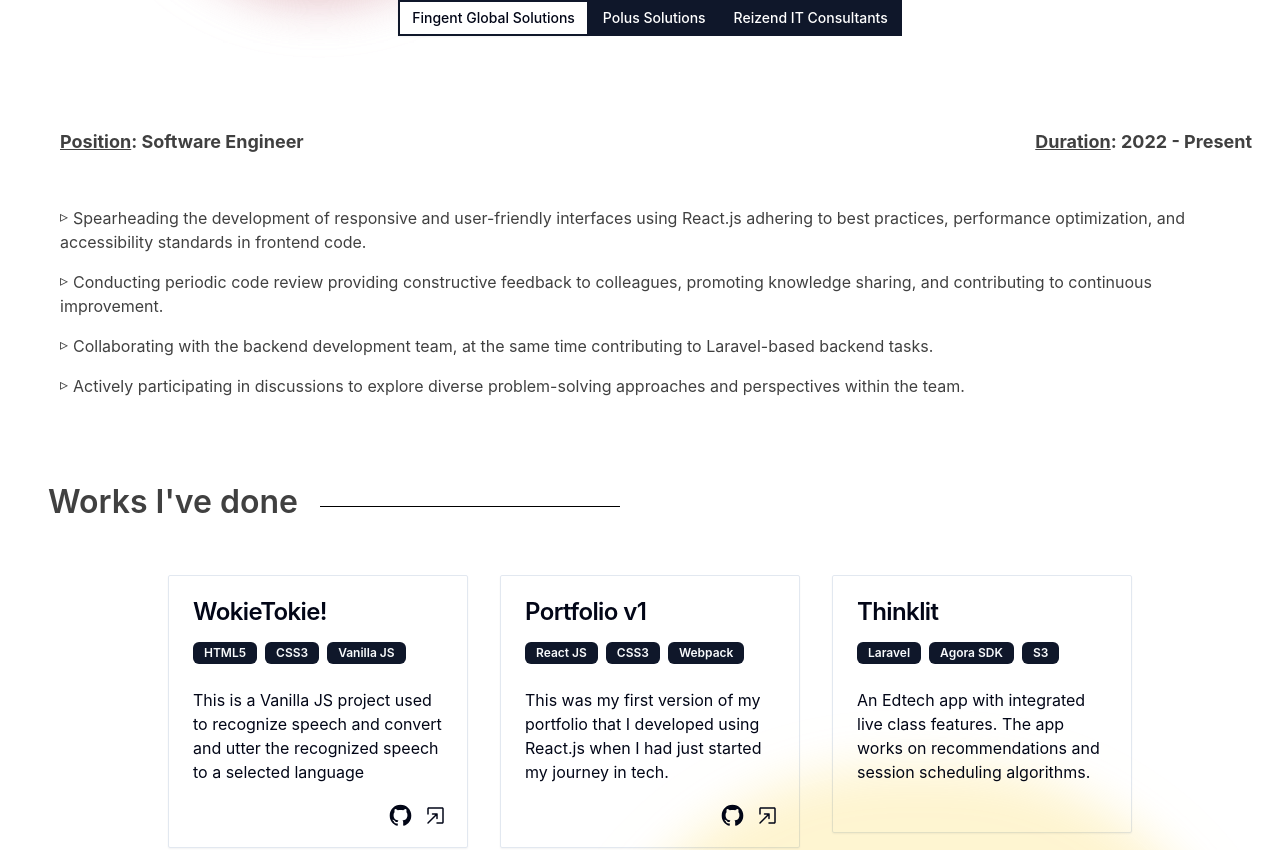
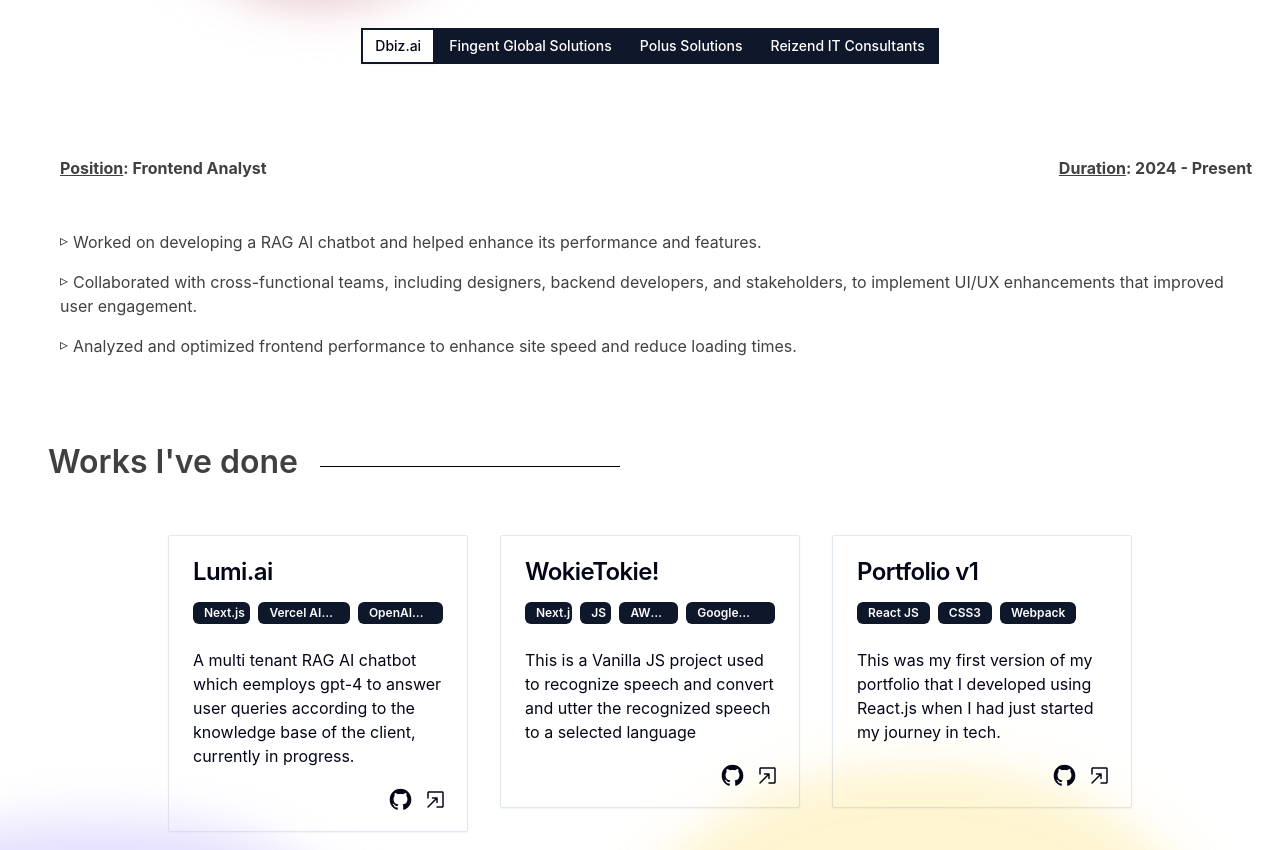
Before and after one commit to ashishthoppil/portfolio-v2, a React (Vite) app: page / in a window 1280 px wide. Shown: the part 1598-2448 px from the top of the page. Built offline with nearby package versions, Linux system fonts and the light colour scheme.

Commit message:
latest changes

```diff
--- a/src/components/About.tsx
+++ b/src/components/About.tsx
@@ -51,6 +51,7 @@
             <li>JavaScript</li>
             <li>TypeScript</li>
             <li>React JS</li>
+            <li>Next.js</li>
             <li>TailwindCSS</li>
             <li>PHP</li>
             <li>Bootstrap</li>
--- a/src/components/Experience.tsx
+++ b/src/components/Experience.tsx
@@ -3,6 +3,17 @@
 
 export const Experience = () => {
   const experiences = [
+    {
+      value: "dbiz",
+      company: "Dbiz.ai",
+      responsibilities: [
+        "Worked on developing a RAG AI chatbot and helped enhance its performance and features.",
+        "Collaborated with cross-functional teams, including designers, backend developers, and stakeholders, to implement UI/UX enhancements that improved user engagement.",
+        "Analyzed and optimized frontend performance to enhance site speed and reduce loading times.",
+      ],
+      designation: "Frontend Analyst",
+      year: "2024 - Present",
+    },
     {
       value: "fingent",
       company: "Fingent Global Solutions",
@@ -50,7 +61,7 @@
         Professional Experience
       </h2>
       <div className="flex gap-x-5 pt-5 mt-10">
-        <Tabs defaultValue="fingent" orientation="vertical" className="w-full">
+        <Tabs defaultValue="dbiz" orientation="vertical" className="w-full">
           <TabsList className="flex flex-wrap bg-transparent">
             {experiences.map((experience, index) => (
               <TabsTrigger
@@ -70,7 +81,7 @@
                   whileInView={{ opacity: 1 }}
                   transition={{ duration: 0.5 }}
                 >
-                  <div className="flex flex-col gap-y-5 sm:flex-row justify-between pt-5 sm:text-lg mb-[50px]">
+                  <div className="flex flex-col gap-y-5 sm:flex-row justify-between pt-5 sm:text-md mb-[50px]">
                     <span>
                       <strong>
                         <u>Position</u>: {experience.designation}
--- a/src/components/Projects.tsx
+++ b/src/components/Projects.tsx
@@ -13,12 +13,20 @@
 export const Projects = () => {
   const projects = [
     {
+      title: "Lumi.ai",
+      description:
+        "A multi tenant RAG AI chatbot which eemploys gpt-4 to answer user queries according to the knowledge base of the client, currently in progress. ",
+      tech: ["Next.js", "Vercel AI SDK", "OpenAI APIs"],
+      github: "https://github.com/ashishthoppil/mt-ai-chatbot",
+      link: "https://mt-ai-chatbot.vercel.app/",
+    },
+    {
       title: "WokieTokie!",
       description:
         "This is a Vanilla JS project used to recognize speech and convert and utter the recognized speech to a selected language",
-      tech: ["HTML5", "CSS3", "Vanilla JS"],
-      github: "https://github.com/ashishthoppil/translate-app",
-      link: "https://wokietokie.xyz/",
+      tech: ["Next.js", "JS", "AWS Polly", "Google Cloud APIs"],
+      github: "https://github.com/ashishthoppil/wokie-tokie-web",
+      link: "https://wokietokie.netlify.app/",
     },
     {
       title: "Portfolio v1",
@@ -75,8 +83,9 @@
                 <CardDescription className="flex gap-x-2 pt-3">
                   {project.tech.map((tech, i2) => (
                     <Badge
+                      title={tech}
                       key={i2}
-                      className="rounded-md z-[1]"
+                      className="rounded-md z-[1] line-clamp-1 "
                       variant="default"
                     >
                       {tech}
```
Also changed, not shown: 2 other files (tests, documents, lock files or other folders).
